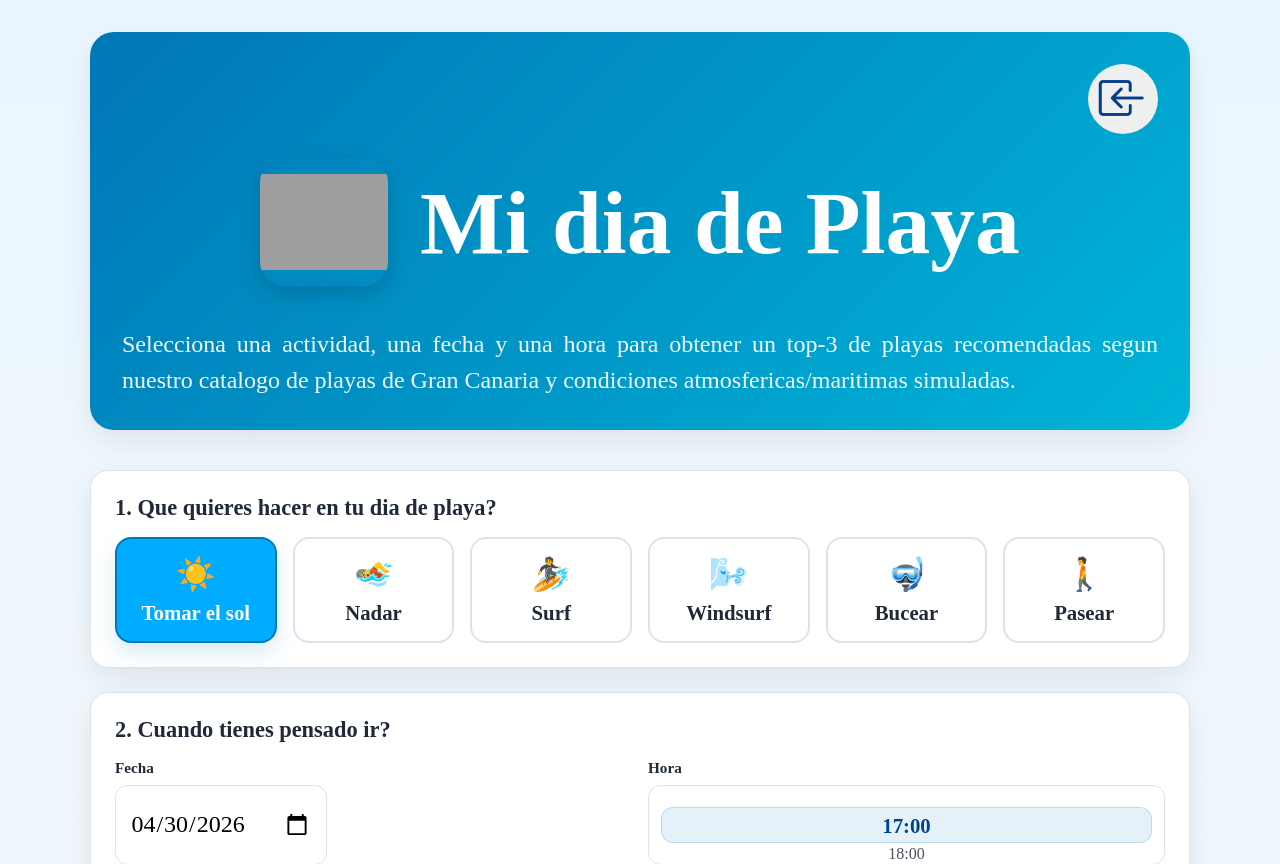
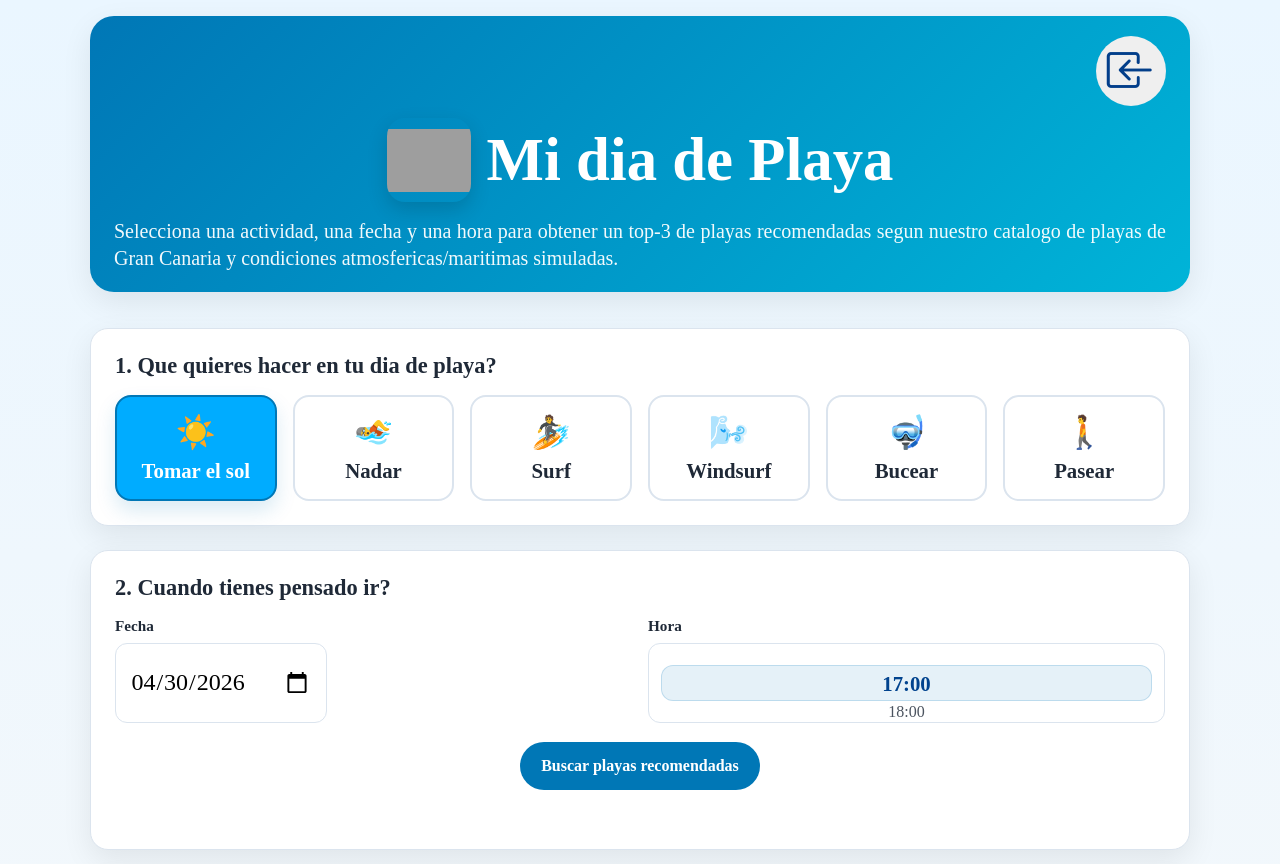
Before and after one commit to psTeamPlaya/playa_project, a FastAPI app: page / in a window 1280 px wide. Shown: the top 864 px of the page. Run offline with FastAPI, Linux system fonts and the light colour scheme; parts of the project's set-up code (start-up, migrations or seed data) failed here and were passed over; some web fonts are replaced; grey boxes are pictures that could not be loaded.

Commit message:
- Minor css changes .

```diff
--- a/frontend/static/css/styles.css
+++ b/frontend/static/css/styles.css
@@ -30,14 +30,14 @@
     }
 
     header {
-        padding: 2rem 0 1rem;
+        padding: 1rem 0 0.75rem;
     }
 
     .hero {
         background: linear-gradient(135deg, var(--primary) 0%, var(--secondary) 100%);
         color: white;
         border-radius: 24px;
-        padding: 2rem;
+        padding: 1.25rem 1.5rem;
         box-shadow: var(--shadow);
         text-align: center;
 
@@ -46,35 +46,35 @@
     .hero-brand {
         display: grid;
         align-items: center;
-        gap: 1.5rem;
+        gap: 0.75rem;
         position: relative;
     }
 
     .hero-logo {
         display: flex;
         justify-content: center;
-        margin-bottom: 1rem;
+        margin-bottom: 0.25rem;
         align-items: center;
     }
 
     .hero-logo img {
-        width: 128px;
-        height: 128px;
+        width: 84px;
+        height: 84px;
         object-fit: contain;
-        border-radius: 24px;
+        border-radius: 18px;
         box-shadow: 0 8px 20px rgba(0, 0, 0, 0.15);
     }
 
     .hero h1 {
-        margin: 0 0 0 2rem;
-        font-size: clamp(2rem, 7vw, 6rem);
+        margin: 0 0 0 1rem;
+        font-size: clamp(1.8rem, 5vw, 3.8rem);
     }
 
     .hero p {
         margin: 0;
-        line-height: 1.5;
+        line-height: 1.35;
         opacity: 0.95;
-        font-size: x-large;
+        font-size: 1.25rem;
         text-align: justify;
     }
 
```
Also changed, not shown: frontend/static/css/login.css (+4 -4 lines).
